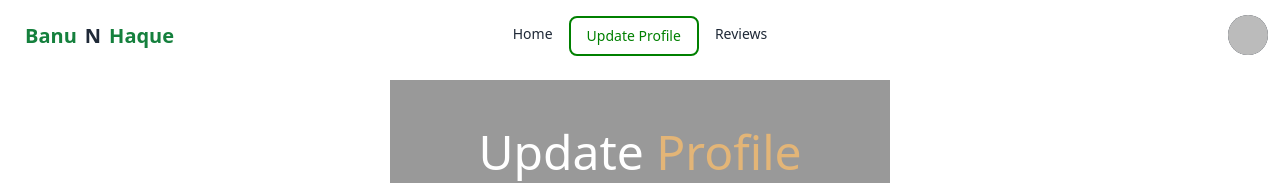
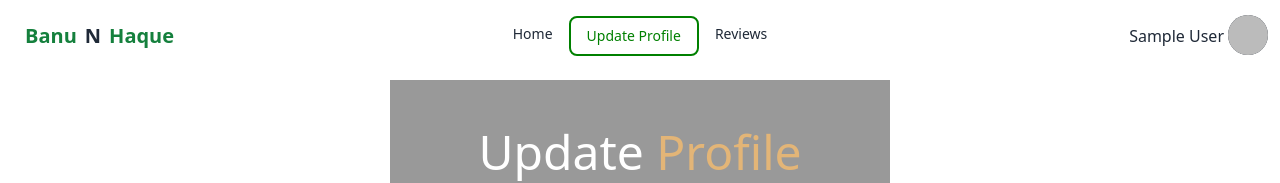
Before and after one commit to Sadi73/banu-and-haque-homes, a React (Vite) app: page /update-profile in a window 1280 px wide. Shown: the top 183 px of the page. Built offline with nearby package versions, Linux system fonts and the light colour scheme; no server answers; sample sign-in values are in the browser's storage.

Commit message:
page gets refreshed after successful profile update

```diff
--- a/src/Components/NavBar/Navbar.jsx
+++ b/src/Components/NavBar/Navbar.jsx
@@ -40,6 +40,7 @@ const Navbar = () => {
 
             {user ?
                 <div className="navbar-end">
+                    {user?.displayName && <p>{user?.displayName}</p>}
                     <div className="dropdown dropdown-end">
                         <div tabIndex={0} role="button" className="btn btn-ghost btn-circle avatar placeholder">
                             <div className="bg-neutral text-neutral-content rounded-full w-10">
--- a/src/Components/UpdateProfile/UpdateProfile.jsx
+++ b/src/Components/UpdateProfile/UpdateProfile.jsx
@@ -43,7 +43,7 @@ const UpdateProfile = () => {
                         theme: "colored",
                         // transition: Bounce,
                         onClose: () => {
-                            navigate('/');
+                            window.location.reload();
                         }
                     });
 
```
